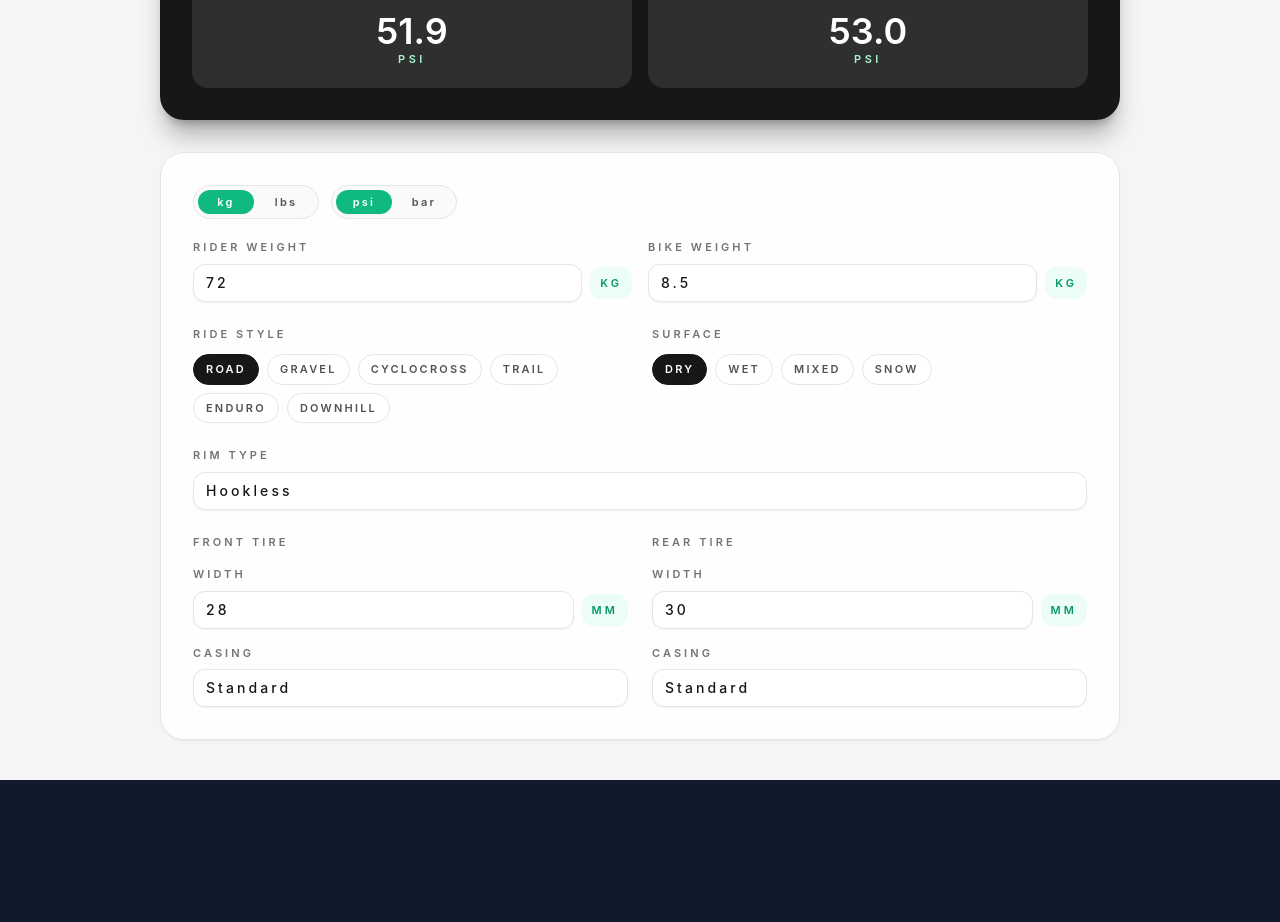
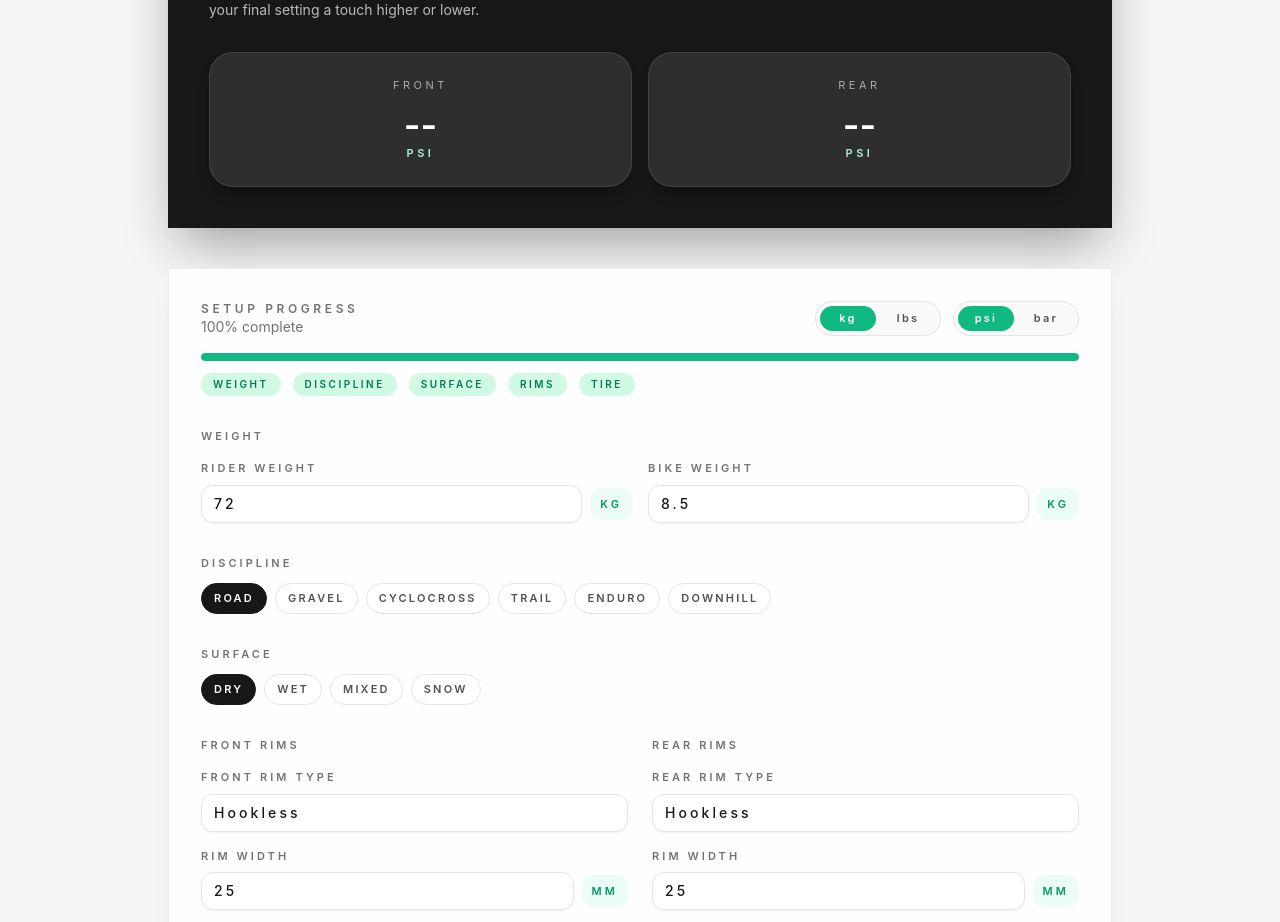
Before and after one commit to eduarde/tire_pressure_guide, a React (Vite) app in the folder frontend/: page / in a window 1280 px wide. Shown: the part 430-1352 px from the top of the page. Before the commit the page ends 1210 px from the top, so only its background shows below. Built offline with nearby package versions, Linux system fonts and the light colour scheme.

Commit message:
feat: add guided setup layout

```diff
--- a/frontend/src/App.tsx
+++ b/frontend/src/App.tsx
@@ -9,7 +9,7 @@ type MassUnit = "kg" | "lbs";
 type RimType = "HOOKLESS" | "HOOKED" | "TUBULAR" | "TUBES";
 type TireCasing = "STANDARD" | "REINFORCED" | "THIN" | "DOWNHILL_CASING";
 
-type RideStyle =
+type Discipline =
   | "ROAD"
   | "GRAVEL"
   | "CYCLOCROSS"
@@ -22,7 +22,7 @@ interface PressureResult {
   rear: number;
 }
 
-const rideStyleOptions: { value: RideStyle; label: string }[] = [
+const disciplineOptions: { value: Discipline; label: string }[] = [
   { value: "ROAD", label: "Road" },
   { value: "GRAVEL", label: "Gravel" },
   { value: "CYCLOCROSS", label: "Cyclocross" },
@@ -69,15 +69,31 @@ function useCalculatedPressure(
     bikeWeight: number;
     frontWidth: number;
     rearWidth: number;
-    rideStyle: RideStyle;
+    discipline: Discipline;
     surface: Surface;
-    rimType: RimType;
+    frontRimType: RimType;
+    rearRimType: RimType;
+    frontRimWidth: number;
+    rearRimWidth: number;
     frontCasing: TireCasing;
     rearCasing: TireCasing;
   },
   massUnit: MassUnit
 ) {
-  const { riderWeight, bikeWeight, frontWidth, rearWidth, rideStyle, surface, rimType, frontCasing, rearCasing } = params;
+  const {
+    riderWeight,
+    bikeWeight,
+    frontWidth,
+    rearWidth,
+    discipline,
+    surface,
+    frontRimType,
+    rearRimType,
+    frontRimWidth,
+    rearRimWidth,
+    frontCasing,
+    rearCasing
+  } = params;
 
   return useMemo(() => {
     if (!riderWeight || !frontWidth || !rearWidth) {
@@ -89,7 +105,7 @@ function useCalculatedPressure(
 
     const base = 32 + weightKg * 0.18;
 
-    const styleAdjustments: Record<RideStyle, number> = {
+    const styleAdjustments: Record<Discipline, number> = {
       ROAD: 6,
       GRAVEL: -2,
       CYCLOCROSS: -4,
@@ -119,23 +135,29 @@ function useCalculatedPressure(
       DOWNHILL_CASING: 3
     };
 
+    const rimWidthReference = 25;
+    const rimWidthAdjustFront = (rimWidthReference - frontRimWidth) * 0.12;
+    const rimWidthAdjustRear = (rimWidthReference - rearRimWidth) * 0.12;
+
     const widthDeltaFront = 30 - frontWidth;
     const widthDeltaRear = 30 - rearWidth;
 
     const front =
       base +
       widthDeltaFront * 0.22 +
-      (styleAdjustments[rideStyle] ?? 0) +
+      (styleAdjustments[discipline] ?? 0) +
       (surfaceAdjustments[surface] ?? 0) +
-      rimAdjustments[rimType] +
+      rimAdjustments[frontRimType] +
+      rimWidthAdjustFront +
       casingAdjustments[frontCasing];
 
     const rear =
       base +
       widthDeltaRear * 0.19 +
-      (styleAdjustments[rideStyle] ?? 0) +
+      (styleAdjustments[discipline] ?? 0) +
       (surfaceAdjustments[surface] ?? 0) +
-      rimAdjustments[rimType] +
+      rimAdjustments[rearRimType] +
+      rimWidthAdjustRear +
       casingAdjustments[rearCasing] +
       1.5;
 
@@ -145,13 +167,16 @@ function useCalculatedPressure(
     } satisfies PressureResult;
   }, [
     bikeWeight,
+    discipline,
     frontCasing,
+    frontRimType,
+    frontRimWidth,
     frontWidth,
     massUnit,
     rearCasing,
+    rearRimType,
+    rearRimWidth,
     rearWidth,
-    rideStyle,
-    rimType,
     riderWeight,
     surface
   ]);
@@ -160,9 +185,10 @@ function useCalculatedPressure(
 export default function App() {
   const [massUnit, setMassUnit] = useState<MassUnit>("kg");
   const [pressureUnit, setPressureUnit] = useState<PressureUnits>("PSI");
-  const [rideStyle, setRideStyle] = useState<RideStyle>("ROAD");
+  const [discipline, setDiscipline] = useState<Discipline>("ROAD");
   const [surface, setSurface] = useState<Surface>("DRY");
-  const [rimType, setRimType] = useState<RimType>("HOOKLESS");
+  const [frontRimType, setFrontRimType] = useState<RimType>("HOOKLESS");
+  const [rearRimType, setRearRimType] = useState<RimType>("HOOKLESS");
   const [frontCasing, setFrontCasing] = useState<TireCasing>("STANDARD");
   const [rearCasing, setRearCasing] = useState<TireCasing>("STANDARD");
 
@@ -170,6 +196,9 @@ export default function App() {
   const [bikeWeight, setBikeWeight] = useState("8.5");
   const [frontWidth, setFrontWidth] = useState("28");
   const [rearWidth, setRearWidth] = useState("30");
+  const [frontRimWidth, setFrontRimWidth] = useState("25");
+  const [rearRimWidth, setRearRimWidth] = useState("25");
+  const [showResults, setShowResults] = useState(false);
 
   const calculated = useCalculatedPressure(
     {
@@ -177,9 +206,12 @@ export default function App() {
       bikeWeight: parseFloat(bikeWeight) || 0,
       frontWidth: parseFloat(frontWidth) || 0,
       rearWidth: parseFloat(rearWidth) || 0,
-      rideStyle,
+      discipline,
       surface,
-      rimType,
+      frontRimType,
+      rearRimType,
+      frontRimWidth: parseFloat(frontRimWidth) || 0,
+      rearRimWidth: parseFloat(rearRimWidth) || 0,
       frontCasing,
       rearCasing
     },
@@ -197,48 +229,78 @@ export default function App() {
 
   const unitLabel = pressureUnit === "PSI" ? "psi" : "bar";
 
+  const weightComplete = Boolean(parseFloat(riderWeight));
+  const disciplineComplete = Boolean(discipline);
+  const surfaceComplete = Boolean(surface);
+  const rimsComplete =
+    Boolean(frontRimType) &&
+    Boolean(rearRimType) &&
+    Boolean(parseFloat(frontRimWidth)) &&
+    Boolean(parseFloat(rearRimWidth));
+  const tireComplete = Boolean(parseFloat(frontWidth)) && Boolean(parseFloat(rearWidth));
+
+  const progressSteps = [
+    { label: "Weight", complete: weightComplete },
+    { label: "Discipline", complete: disciplineComplete },
+    { label: "Surface", complete: surfaceComplete },
+    { label: "Rims", complete: rimsComplete },
+    { label: "Tire", complete: tireComplete }
+  ];
+
+  const completedSteps = progressSteps.filter((step) => step.complete).length;
+  const progressPercent = Math.round((completedSteps / progressSteps.length) * 100);
+
   return (
     <div className="min-h-screen bg-neutral-100 text-neutral-900">
-      <main className="mx-auto flex min-h-screen max-w-5xl flex-col gap-8 px-4 py-10 sm:px-6 lg:px-8">
-        <header className="space-y-4 text-center sm:text-left">
+      <main className="mx-auto flex min-h-screen max-w-5xl flex-col gap-10 px-4 py-16 sm:px-6 lg:px-10">
+        <header className="space-y-5 text-center sm:text-left">
           <p className="text-xs font-semibold uppercase tracking-[0.4em] text-emerald-600">Tire pressure guide</p>
           <h1 className="text-4xl font-semibold tracking-tight sm:text-5xl">Modern tire pressure calculator</h1>
-          <p className="mx-auto max-w-3xl text-base leading-relaxed text-neutral-600 sm:text-lg">
+          <p className="mx-auto max-w-2xl text-base leading-relaxed text-neutral-600 sm:text-lg">
             Dial in confident ride-ready pressures for any bike in just a few taps. Lightweight controls keep everything inline for quick adjustments wherever you roll.
           </p>
         </header>
 
-        <section className="rounded-3xl bg-neutral-900 p-6 text-white shadow-xl shadow-neutral-900/30 sm:p-8">
-          <div className="flex items-center justify-between gap-6">
-            <div>
+        <section className="rounded-4xl border border-neutral-900/10 bg-neutral-900 p-8 text-white shadow-2xl shadow-neutral-900/40 sm:p-10">
+          <div className="flex flex-col gap-6 sm:flex-row sm:items-center sm:justify-between">
+            <div className="space-y-3">
               <p className="text-[11px] font-semibold uppercase tracking-[0.32em] text-white/70">Recommended</p>
-              <h2 className="mt-2 text-2xl font-semibold sm:text-3xl">Ride-ready pressures</h2>
-              <p className="mt-3 max-w-xl text-xs leading-relaxed text-white/70 sm:text-sm">
+              <h2 className="text-2xl font-semibold sm:text-3xl">Ride-ready pressures</h2>
+              <p className="max-w-xl text-xs leading-relaxed text-white/70 sm:text-sm">
                 Tune by feel after the first kilometres. Ambient conditions and casing wear may nudge your final setting a touch higher or lower.
               </p>
             </div>
-            <BoltIcon className="hidden h-10 w-10 shrink-0 text-emerald-300 sm:block" aria-hidden />
+            <BoltIcon className="hidden h-12 w-12 shrink-0 text-emerald-300 sm:block" aria-hidden />
           </div>
 
-          <div className="mt-6 grid gap-4 sm:grid-cols-2">
-            <div className="rounded-2xl bg-white/10 px-4 py-5 text-center">
-              <p className="text-[11px] uppercase tracking-[0.32em] text-white/70">Front</p>
-              <p className="mt-3 text-3xl font-semibold sm:text-4xl">{pressures ? formatNumber(pressures.front) : "--"}</p>
+          <div className="mt-8 grid gap-4 sm:grid-cols-2">
+            <div className="rounded-3xl border border-white/10 bg-white/10 px-5 py-6 text-center shadow-lg shadow-black/20">
+              <p className="text-[11px] uppercase tracking-[0.32em] text-white/60">Front</p>
+              <p className="mt-3 text-3xl font-semibold sm:text-4xl">{showResults && pressures ? formatNumber(pressures.front) : "--"}</p>
               <p className="text-[11px] font-semibold uppercase tracking-[0.32em] text-emerald-200">{unitLabel}</p>
             </div>
-            <div className="rounded-2xl bg-white/10 px-4 py-5 text-center">
-              <p className="text-[11px] uppercase tracking-[0.32em] text-white/70">Rear</p>
-              <p className="mt-3 text-3xl font-semibold sm:text-4xl">{pressures ? formatNumber(pressures.rear) : "--"}</p>
+            <div className="rounded-3xl border border-white/10 bg-white/10 px-5 py-6 text-center shadow-lg shadow-black/20">
+              <p className="text-[11px] uppercase tracking-[0.32em] text-white/60">Rear</p>
+              <p className="mt-3 text-3xl font-semibold sm:text-4xl">{showResults && pressures ? formatNumber(pressures.rear) : "--"}</p>
               <p className="text-[11px] font-semibold uppercase tracking-[0.32em] text-emerald-200">{unitLabel}</p>
             </div>
           </div>
         </section>
 
-        <section className="rounded-3xl border border-neutral-200 bg-white/95 p-6 shadow-sm sm:p-8">
-          <div className="flex flex-wrap items-center gap-3">
+        <section className="rounded-4xl border border-neutral-200/70 bg-white/95 p-6 shadow-xl shadow-neutral-900/5 sm:p-8">
+          <div className="space-y-4">
+            <div className="flex flex-wrap items-center justify-between gap-3">
+              <div>
+                <p className="text-xs font-semibold uppercase tracking-[0.3em] text-neutral-500">Setup progress</p>
+                <p className="text-sm text-neutral-500">{progressPercent}% complete</p>
+              </div>
+              <div className="flex flex-wrap gap-3">
                 <SegmentedControl
                   value={massUnit}
-              onChange={setMassUnit}
+                  onChange={(value) => {
+                    setMassUnit(value);
+                    setShowResults(false);
+                  }}
                   options={[
                     { label: "kg", value: "kg" },
                     { label: "lbs", value: "lbs" }
@@ -253,15 +315,52 @@ export default function App() {
                   ]}
                 />
               </div>
+            </div>
 
-          <div className="mt-5 grid gap-4 sm:grid-cols-2">
+            <div className="space-y-3">
+              <div className="h-2 w-full overflow-hidden rounded-full bg-neutral-200">
+                <div
+                  className="h-full rounded-full bg-emerald-500 transition-[width] duration-300"
+                  style={{ width: `${progressPercent}%` }}
+                  aria-hidden
+                />
+              </div>
+              <div className="flex flex-wrap items-center gap-3 text-[10px] font-semibold uppercase tracking-[0.25em] text-neutral-500">
+                {progressSteps.map((step) => (
+                  <span
+                    key={step.label}
+                    className={clsx(
+                      "rounded-full px-3 py-1",
+                      step.complete ? "bg-emerald-100 text-emerald-700" : "bg-neutral-100 text-neutral-400"
+                    )}
+                  >
+                    {step.label}
+                  </span>
+                ))}
+              </div>
+            </div>
+          </div>
+
+          <form
+            className="mt-8 space-y-8"
+            onSubmit={(event) => {
+              event.preventDefault();
+              setShowResults(true);
+            }}
+          >
+            <div className="space-y-4">
+              <p className="text-[11px] font-semibold uppercase tracking-[0.28em] text-neutral-500">Weight</p>
+              <div className="grid gap-4 sm:grid-cols-2">
                 <InputField
                   label="Rider weight"
                   type="number"
                   inputMode="decimal"
                   value={riderWeight}
                   min={0}
-              onChange={(event) => setRiderWeight(event.target.value)}
+                  onChange={(event) => {
+                    setRiderWeight(event.target.value);
+                    setShowResults(false);
+                  }}
                   unit={massUnit}
                 />
                 <InputField
@@ -270,23 +369,29 @@ export default function App() {
                   inputMode="decimal"
                   value={bikeWeight}
                   min={0}
-              onChange={(event) => setBikeWeight(event.target.value)}
+                  onChange={(event) => {
+                    setBikeWeight(event.target.value);
+                    setShowResults(false);
+                  }}
                   unit={massUnit}
                 />
               </div>
+            </div>
 
-          <div className="mt-6 grid gap-6 sm:grid-cols-2">
             <div>
-              <p className="text-[11px] font-semibold uppercase tracking-[0.28em] text-neutral-500">Ride style</p>
+              <p className="text-[11px] font-semibold uppercase tracking-[0.28em] text-neutral-500">Discipline</p>
               <div className="mt-3 flex flex-wrap gap-2">
-                {rideStyleOptions.map((option) => (
+                {disciplineOptions.map((option) => (
                   <button
                     key={option.value}
                     type="button"
-                    onClick={() => setRideStyle(option.value)}
+                    onClick={() => {
+                      setDiscipline(option.value);
+                      setShowResults(false);
+                    }}
                     className={clsx(
                       "rounded-full border px-3 py-1.5 text-[11px] font-semibold uppercase tracking-[0.2em] transition",
-                      rideStyle === option.value
+                      discipline === option.value
                         ? "border-neutral-900 bg-neutral-900 text-white"
                         : "border-neutral-200 bg-white text-neutral-600 hover:border-neutral-300 hover:text-neutral-900"
                     )}
@@ -296,6 +401,7 @@ export default function App() {
                 ))}
               </div>
             </div>
+
             <div>
               <p className="text-[11px] font-semibold uppercase tracking-[0.28em] text-neutral-500">Surface</p>
               <div className="mt-3 flex flex-wrap gap-2">
@@ -303,7 +409,10 @@ export default function App() {
                   <button
                     key={option.value}
                     type="button"
-                    onClick={() => setSurface(option.value)}
+                    onClick={() => {
+                      setSurface(option.value);
+                      setShowResults(false);
+                    }}
                     className={clsx(
                       "rounded-full border px-3 py-1.5 text-[11px] font-semibold uppercase tracking-[0.2em] transition",
                       surface === option.value
@@ -316,18 +425,59 @@ export default function App() {
                 ))}
               </div>
             </div>
+
+            <div className="grid gap-6 md:grid-cols-2">
+              <div className="space-y-4">
+                <p className="text-[11px] font-semibold uppercase tracking-[0.28em] text-neutral-500">Front rims</p>
+                <SelectField
+                  label="Front rim type"
+                  value={frontRimType}
+                  onChange={(event) => {
+                    setFrontRimType(event.target.value as RimType);
+                    setShowResults(false);
+                  }}
+                  options={rimTypeOptions}
+                />
+                <InputField
+                  label="Rim width"
+                  type="number"
+                  inputMode="decimal"
+                  value={frontRimWidth}
+                  min={0}
+                  onChange={(event) => {
+                    setFrontRimWidth(event.target.value);
+                    setShowResults(false);
+                  }}
+                  unit="mm"
+                />
+              </div>
+              <div className="space-y-4">
+                <p className="text-[11px] font-semibold uppercase tracking-[0.28em] text-neutral-500">Rear rims</p>
+                <SelectField
+                  label="Rear rim type"
+                  value={rearRimType}
+                  onChange={(event) => {
+                    setRearRimType(event.target.value as RimType);
+                    setShowResults(false);
+                  }}
+                  options={rimTypeOptions}
+                />
+                <InputField
+                  label="Rim width"
+                  type="number"
+                  inputMode="decimal"
+                  value={rearRimWidth}
+                  min={0}
+                  onChange={(event) => {
+                    setRearRimWidth(event.target.value);
+                    setShowResults(false);
+                  }}
+                  unit="mm"
+                />
+              </div>
             </div>
 
-          <div className="mt-6">
-            <SelectField
-              label="Rim type"
-              value={rimType}
-              onChange={(event) => setRimType(event.target.value as RimType)}
-              options={rimTypeOptions}
-            />
-          </div>
-
-          <div className="mt-6 grid gap-6 md:grid-cols-2">
+            <div className="grid gap-6 md:grid-cols-2">
               <div className="space-y-4">
                 <p className="text-[11px] font-semibold uppercase tracking-[0.28em] text-neutral-500">Front tire</p>
                 <InputField
@@ -336,13 +486,19 @@ export default function App() {
                   inputMode="decimal"
                   value={frontWidth}
                   min={0}
-                onChange={(event) => setFrontWidth(event.target.value)}
+                  onChange={(event) => {
+                    setFrontWidth(event.target.value);
+                    setShowResults(false);
+                  }}
                   unit="mm"
                 />
                 <SelectField
                   label="Casing"
                   value={frontCasing}
-                onChange={(event) => setFrontCasing(event.target.value as TireCasing)}
+                  onChange={(event) => {
+                    setFrontCasing(event.target.value as TireCasing);
+                    setShowResults(false);
+                  }}
                   options={casingOptions}
                 />
               </div>
@@ -354,17 +510,33 @@ export default function App() {
                   inputMode="decimal"
                   value={rearWidth}
                   min={0}
-                onChange={(event) => setRearWidth(event.target.value)}
+                  onChange={(event) => {
+                    setRearWidth(event.target.value);
+                    setShowResults(false);
+                  }}
                   unit="mm"
                 />
                 <SelectField
                   label="Casing"
                   value={rearCasing}
-                onChange={(event) => setRearCasing(event.target.value as TireCasing)}
+                  onChange={(event) => {
+                    setRearCasing(event.target.value as TireCasing);
+                    setShowResults(false);
+                  }}
                   options={casingOptions}
                 />
               </div>
             </div>
+
+            <div className="flex justify-end">
+              <button
+                type="submit"
+                className="inline-flex items-center justify-center rounded-full bg-neutral-900 px-6 py-3 text-sm font-semibold uppercase tracking-[0.25em] text-white shadow-lg shadow-neutral-900/20 transition hover:bg-neutral-800"
+              >
+                Calculate
+              </button>
+            </div>
+          </form>
         </section>
       </main>
     </div>
```
Lines whose indentation alone changed are shown as unchanged.
